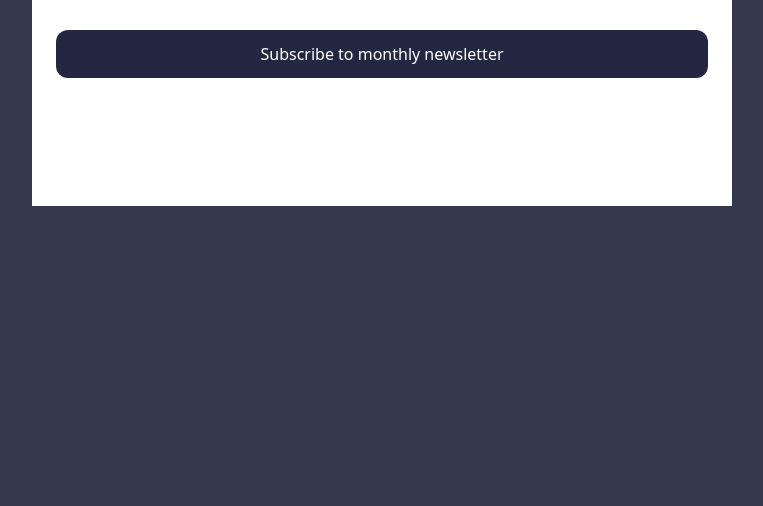
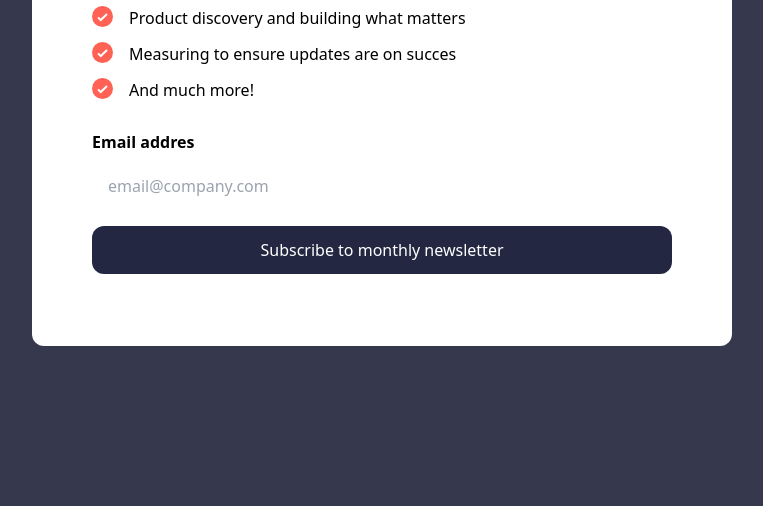
Before and after one commit to Reivah/Tailwind-Frontend-Mentor, a website: page dist/index.html in a window 1280 px wide. Shown: the part 294-800 px from the top of the page, without its empty margins (258-1021 px from the left). Drawn offline with Linux system fonts and the light colour scheme.

Commit message:
fixing scale

```diff
--- a/dist/index.html
+++ b/dist/index.html
@@ -11,9 +11,9 @@
     <link rel="stylesheet" href="./style.css">
 </head>
 
-<body class="h-full flex justify-center items-center bg-Charcoal-Grey">
+<body class="h-screen flex justify-center items-center bg-Charcoal-Grey">
 
-    <div class="w-[700px] h-[500px] bg-white">
+    <div class="w-[700px] p-9 bg-white rounded-xl">
         <div class="mb-7 lg:hidden">
             <img class="w-full " src="../src/img/illustration-sign-up-mobile.svg" alt="custom orange icons">
         </div>
```
Also changed, not shown: dist/style.css.
